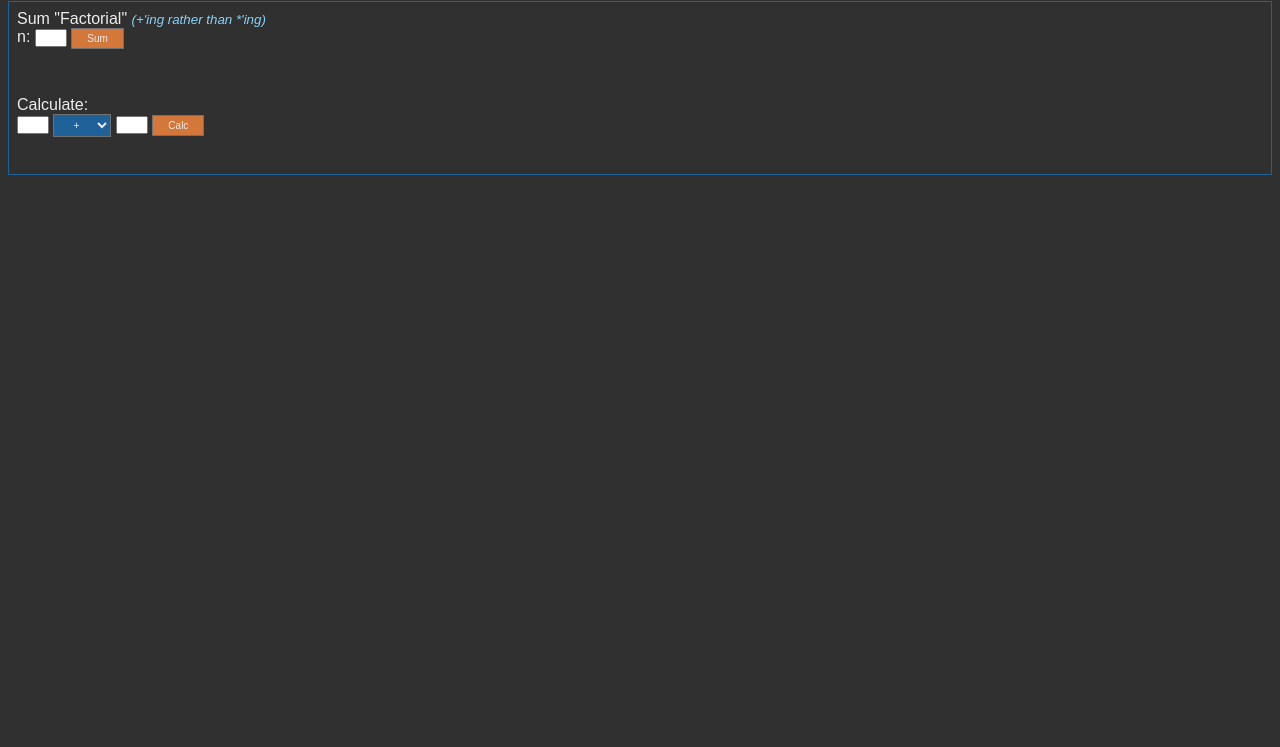
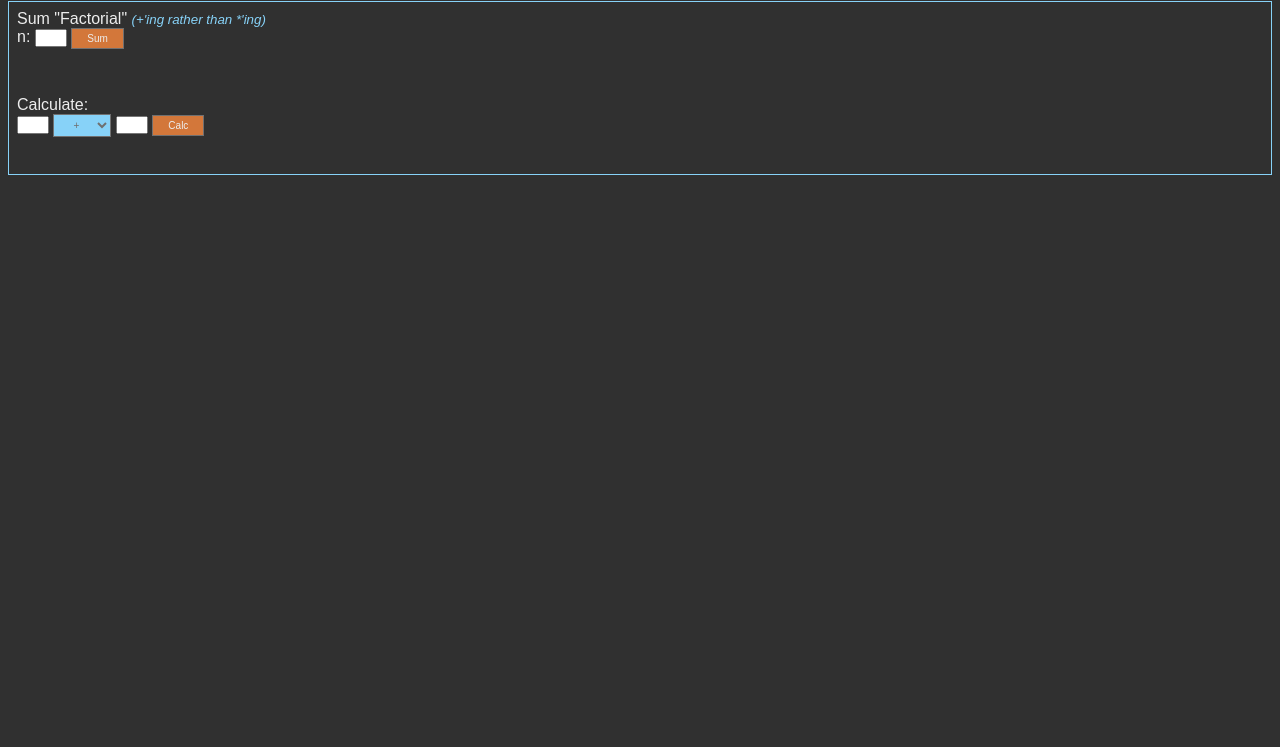
Before and after one commit to mToebler/wdd330, a plain HTML site: page week02/team.html in a window 1280 px wide. Shown: the part 53-800 px from the top of the page. Drawn offline with Linux system fonts and the light colour scheme.

Commit message:
more color fiddling. ><

```diff
--- a/week02/styles/wdd_week02.css
+++ b/week02/styles/wdd_week02.css
@@ -98,13 +98,14 @@ a:hover {
 }
 
 .accent_1 {
-   background-color: var(--color_accent_1);
+   background-color: var(--color_accent_1h);
+   color: var(--color_bg_2);
 }
 
 body > section {
    margin: .5rem;
    padding: .5rem;
-   border: .1rem solid var(--color_accent_1);
+   border: .1rem solid var(--color_accent_1h);
    background-color: var(--color_bg_1);
    color: var(--color_text);
 }
```
Also changed, not shown: week02/index.html (+1 -0 lines).
